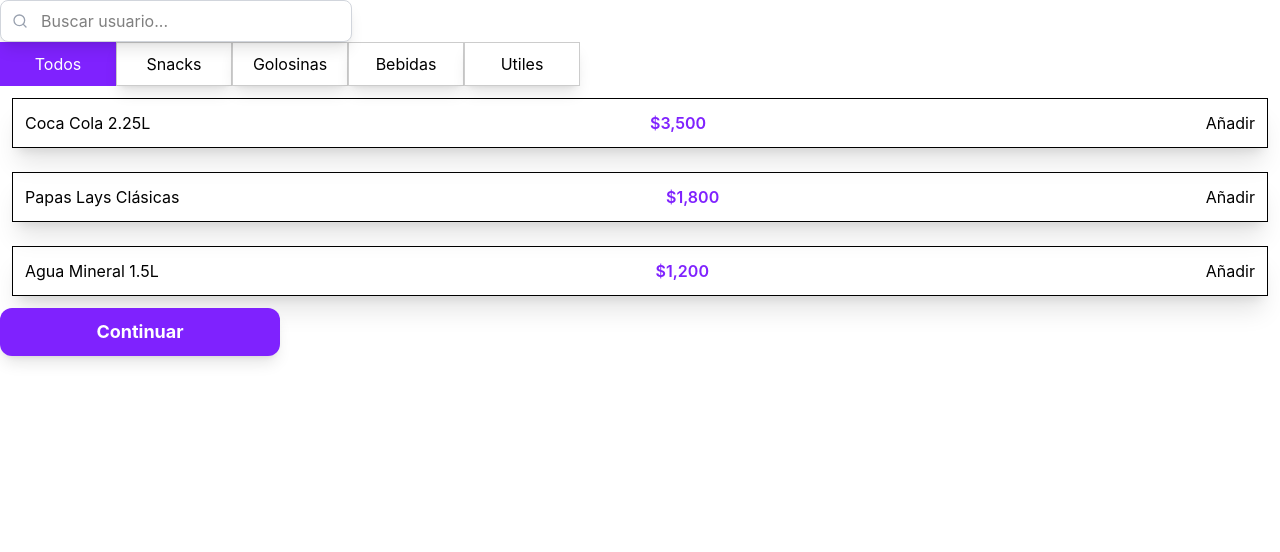
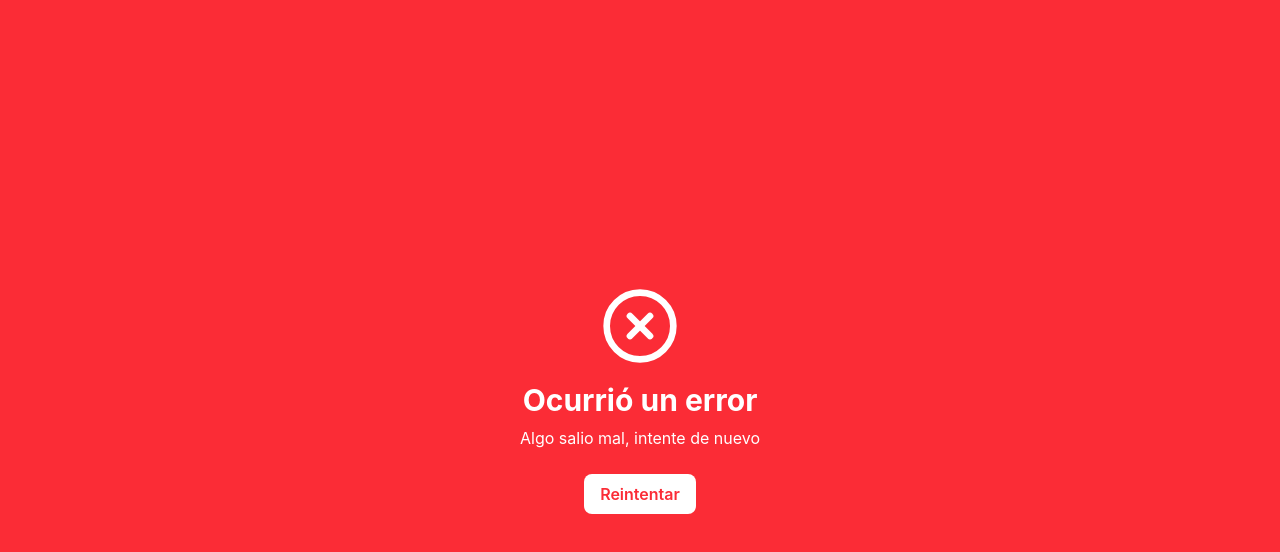
Before and after one commit to palavecino12/Zapi, a React (Vite) app in the folder frontend/: page /test in a window 1280 px wide. Shown: the top 552 px of the page. Built offline with nearby package versions, Linux system fonts and the light colour scheme; what @zxing/browser would draw is missing.

Commit message:
mergeo de la nueva animacion de inicio

```diff
--- a/frontend/src/App.tsx
+++ b/frontend/src/App.tsx
@@ -39,7 +39,7 @@
                 <Route path="/success" element={<Success />} />
                 <Route path="/error" element={<Error />} />
 
-                <Route path="/test" element={<ViewProductList />} />
+                <Route path="/test" element={<Error />} />
             </Routes>
         </BrowserRouter>
     )
```
Also changed, not shown: 1 other file (tests, documents, lock files or other folders).
